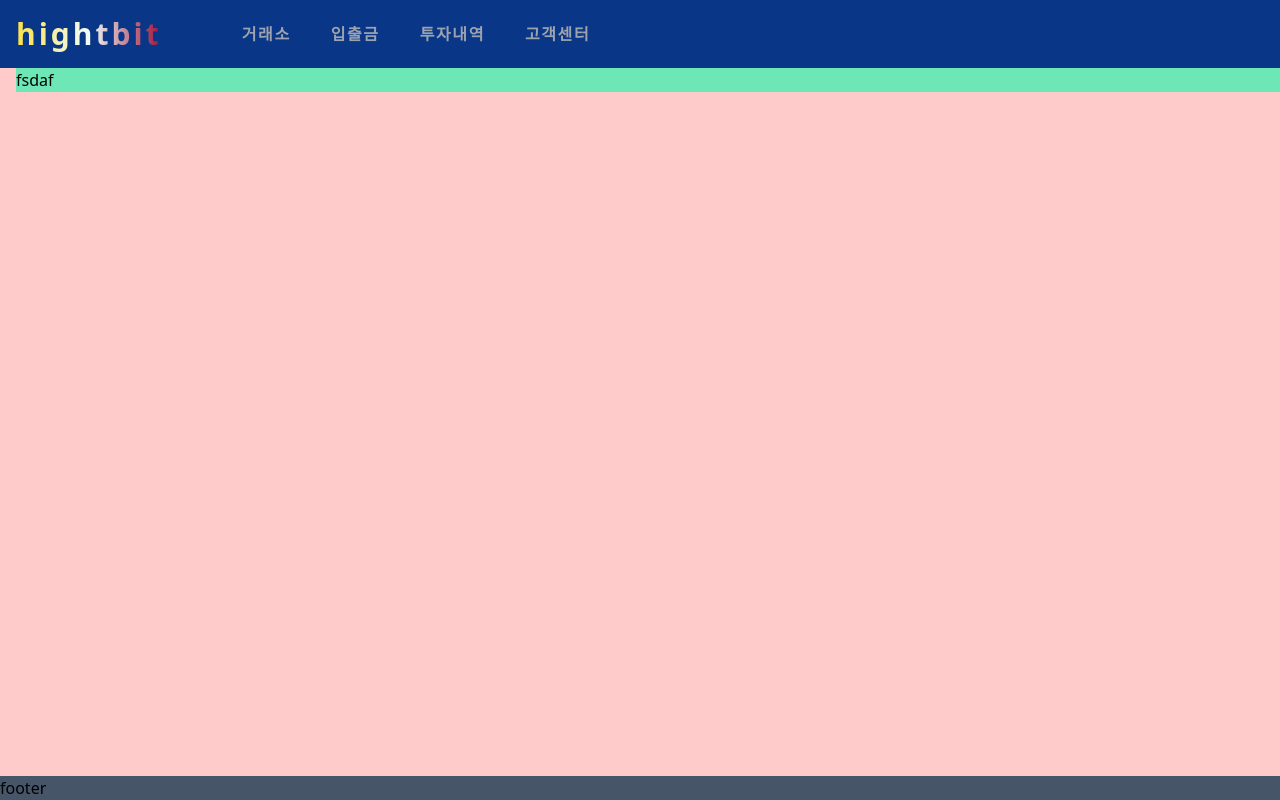
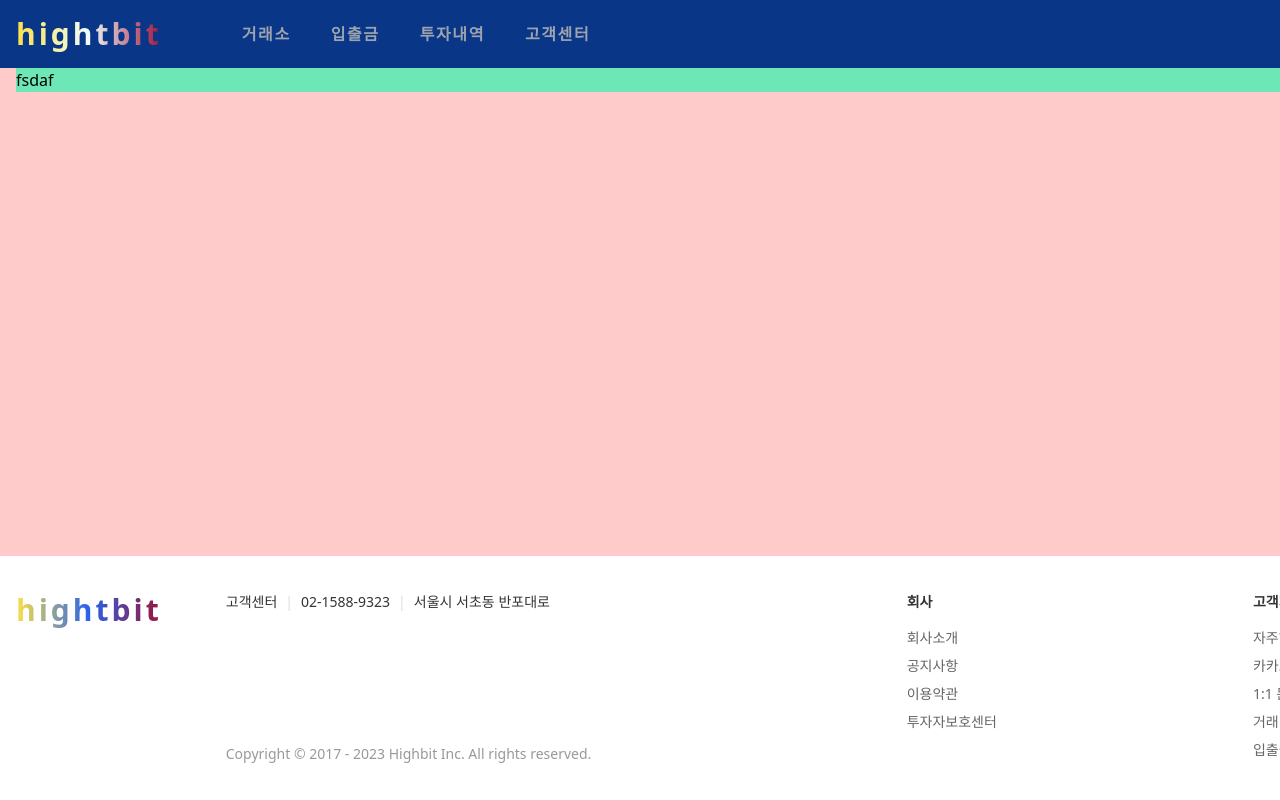
Before and after one commit to minoong/highbit-web, a Next.js app: page / in a window 1280 px wide. Shown: the top 800 px of the page. Built offline with nearby package versions, Linux system fonts and the light colour scheme.

Commit message:
feat(#7): footer 컴포넌트
- Compound Component Pattern

```diff
--- a/src/app/layout.tsx
+++ b/src/app/layout.tsx
@@ -1,3 +1,4 @@
+import Footer from '~/components/Footer/Footer'
 import GlobalNav from '~/components/GlobalNav/GlobalNav'
 import ReactQueryProvider from '~/components/ReactQueryProiver/ReactQueryProvider'
 import ReduxProvider from '~/components/ReduxProvider/ReduxProvider'
@@ -17,7 +18,7 @@ export default function RootLayout({ children }: { children: React.ReactNode })
       <div className="flex min-h-screen w-full min-w-[1400px] flex-col bg-slate-600">
        <GlobalNav />
        <main className="flex-auto bg-red-200 px-4 pt-[68px]">{children}</main>
-       <footer>footer</footer>
+       <Footer />
       </div>
      </ReactQueryProvider>
     </ReduxProvider>
--- /dev/null
+++ b/src/components/Footer/Footer.tsx
@@ -0,0 +1,50 @@
+import Link from 'next/link'
+import React from 'react'
+import { FooterComponent } from '~/components/Footer/FooterMenu'
+
+function Footer() {
+ return (
+  <footer className="w-full bg-white py-5">
+   <div className="m-auto flex min-w-[1200px] max-w-[1400px] justify-between p-4">
+    <div>
+     <Link
+      href="/"
+      className="inline-block bg-gradient-to-r from-yellow-300 via-blue-600 to-rose-800 bg-clip-text text-3xl font-extrabold tracking-widest text-transparent"
+     >
+      hightbit
+     </Link>
+    </div>
+    <div className="ml-16 flex flex-1 flex-col text-sm">
+     <div className="flex-1 text-[#333]">
+      <span className='bg-white font-normal after:pl-2 after:text-[#ddd] after:content-["|"] [&:not(first)]:after:pr-2'>
+       고객센터
+      </span>
+      <span className='bg-white font-normal after:pl-2 after:text-[#ddd] after:content-["|"] [&:not(first)]:after:pr-2'>
+       02-1588-9323
+      </span>
+      <span className="bg-white font-normal">서울시 서초동 반포대로</span>
+     </div>
+     <div className="text-[#999]">Copyright © 2017 - 2023 Highbit Inc. All rights reserved.</div>
+    </div>
+    <div className="flex flex-row gap-64 text-sm text-[#666]">
+     <FooterComponent.Group title="회사">
+      <FooterComponent.Item href="/">회사소개</FooterComponent.Item>
+      <FooterComponent.Item href="/">공지사항</FooterComponent.Item>
+      <FooterComponent.Item href="/">이용약관</FooterComponent.Item>
+      <FooterComponent.Item href="/">투자자보호센터</FooterComponent.Item>
+     </FooterComponent.Group>
+
+     <FooterComponent.Group title="고객지원">
+      <FooterComponent.Item href="/">자주하는 질문(FAQ)</FooterComponent.Item>
+      <FooterComponent.Item href="/">카카오톡 문의(24시간)</FooterComponent.Item>
+      <FooterComponent.Item href="/">1:1 문의하기</FooterComponent.Item>
+      <FooterComponent.Item href="/">거래 이용 안내</FooterComponent.Item>
+      <FooterComponent.Item href="/">입출금 이용 안내</FooterComponent.Item>
+     </FooterComponent.Group>
+    </div>
+   </div>
+  </footer>
+ )
+}
+
+export default Footer
--- /dev/null
+++ b/src/components/Footer/FooterMenu.tsx
@@ -0,0 +1,45 @@
+import type { ComponentProps, PropsWithChildren, ReactElement } from 'react'
+import Link from 'next/link'
+import { Children } from 'react'
+import { useMemo } from 'react'
+
+type FooterItemProps = ComponentProps<typeof Link>
+
+type FooterMenuProps = PropsWithChildren<ComponentProps<'dl'>> & {
+ title: React.ReactNode
+}
+
+function FooterMenuItem(props: FooterItemProps) {
+ const { children, className = 'hover:underline', ...rest } = props
+
+ return (
+  <Link {...rest} className={className}>
+   {children}
+  </Link>
+ )
+}
+
+function FooterMenuGroup(props: FooterMenuProps) {
+ const { title, children, ...rest } = props
+
+ const items = useMemo(
+  () => Children.map(children as ReactElement<PropsWithChildren<FooterItemProps>>[], (data) => data),
+  [children],
+ )
+
+ return (
+  <dl {...rest}>
+   <dt className="mb-3 font-bold text-[#333]">{title}</dt>
+   {items.map((item, index) => (
+    <dd key={index} className="py-1">
+     {item}
+    </dd>
+   ))}
+  </dl>
+ )
+}
+
+FooterMenuItem.displayName = 'FooterMenu.Group'
+FooterMenuItem.displayName = 'FooterMenu.Item'
+
+export const FooterComponent = { Group: FooterMenuGroup, Item: FooterMenuItem }
```
